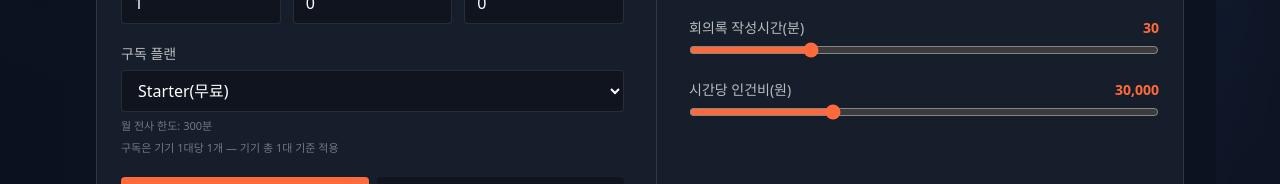
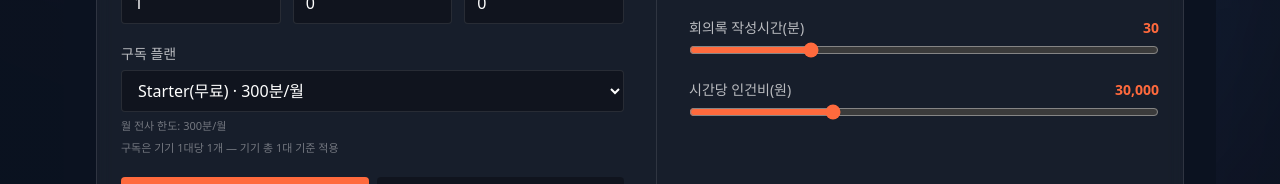
Before and after one commit to Technoetic/plaud-calculator, a React (Vite) app: page / in a window 1280 px wide. Shown: the part 582-766 px from the top of the page. Built offline with nearby package versions, Linux system fonts and the light colour scheme; no server answers.

Commit message:
feat: show transcription limit in each plan option (300분/1200분/무제한)

```diff
--- a/src/components/InputPanel.tsx
+++ b/src/components/InputPanel.tsx
@@ -19,11 +19,9 @@ export function InputPanel({ input, set, setRoi, fx }: Props) {
   const unlimitedBadge = unlimitedLive
     ? ` · 실시간 ₩${Math.round(fx.rate).toLocaleString()}/$`
     : (PRICING.plans.unlimited.estimated ? " ⚠️추정" : "");
-  // 월 전사 한도 표시: minutes===0 이면 무제한, 아니면 N분
-  const selectedPlanMinutes = PRICING.plans[input.plan].minutes;
-  const transcriptionLimit = selectedPlanMinutes === 0
-    ? "무제한"
-    : `${selectedPlanMinutes.toLocaleString()}분`;
+  // 월 전사 한도 포맷: minutes===0 이면 무제한, 아니면 N분/월
+  const limitText = (minutes: number) => (minutes === 0 ? "무제한" : `${minutes.toLocaleString()}분/월`);
+  const transcriptionLimit = limitText(PRICING.plans[input.plan].minutes);
   return (
     <section className="p-6 rounded-2xl bg-white/5 backdrop-blur border border-white/10">
       <h2 className="text-lg font-bold mb-5">입력</h2>
@@ -58,9 +56,9 @@ export function InputPanel({ input, set, setRoi, fx }: Props) {
             <label className="block text-sm text-white/70">구독 플랜</label>
             <select value={input.plan} onChange={(e) => set("plan", e.target.value as "starter" | "pro" | "unlimited")}
               className="w-full px-3 py-2 rounded bg-black/30 border border-white/10">
-              <option value="starter">{PRICING.plans.starter.label}{PRICING.plans.starter.estimated ? " ⚠️추정" : ""}</option>
-              <option value="pro">{PRICING.plans.pro.label}{proBadge}</option>
-              <option value="unlimited">{PRICING.plans.unlimited.label}{unlimitedBadge}</option>
+              <option value="starter">{PRICING.plans.starter.label} · {limitText(PRICING.plans.starter.minutes)}{PRICING.plans.starter.estimated ? " ⚠️추정" : ""}</option>
+              <option value="pro">{PRICING.plans.pro.label} · {limitText(PRICING.plans.pro.minutes)}{proBadge}</option>
+              <option value="unlimited">{PRICING.plans.unlimited.label} · {limitText(PRICING.plans.unlimited.minutes)}{unlimitedBadge}</option>
             </select>
             <p className="text-[11px] text-white/40">월 전사 한도: {transcriptionLimit}</p>
             <p className="text-[11px] text-white/40">구독은 기기 1대당 1개 — 기기 총 {input.devices.note + input.devices.notePin + input.devices.notePro}대 기준 적용</p>
```
